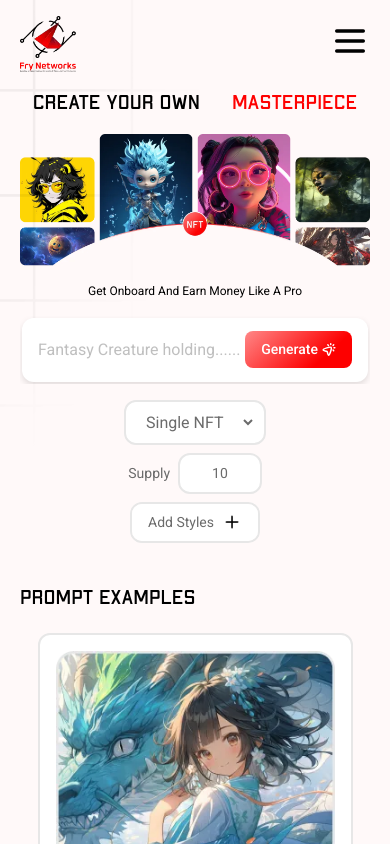
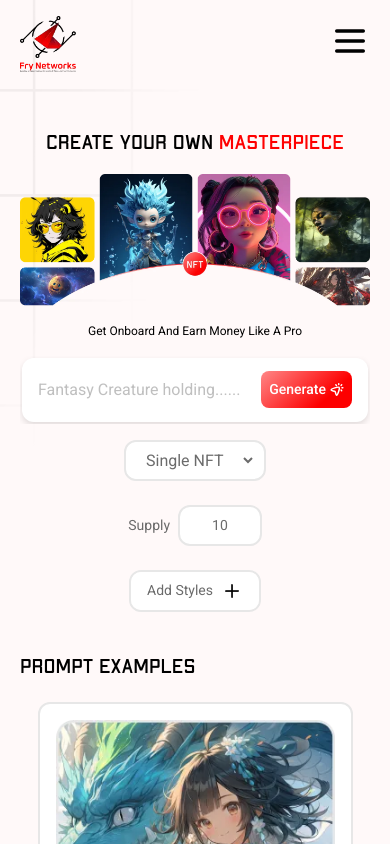
Before and after one commit to tahir-rafique/NFT-ALGO, a React (Vite) app: page /create-nft-page in a window 390 px wide. Shown: the top 844 px of the page. Built offline with nearby package versions, Linux system fonts and the light colour scheme.

Commit message:
create nft page responsiveness fixed

```diff
--- a/src/pages/CreateNFTpage.jsx
+++ b/src/pages/CreateNFTpage.jsx
@@ -16,14 +16,13 @@ const CreateNFTpage = () => {
         <>
             <Navbar />
             <div className='flex justify-center'>
-                <div className='container mx-auto  max-sm:px-5 sm:px-12 lg:px-20 '>
+                <div className='container mx-auto  max-sm:px-5 sm:px-12 lg:px-20 pt-10'>
 
                     {/* Hero Section */}
                     <div className='hero-wraper flex flex-col gap-4'>
 
                         <div className='flex gap-8 justify-center '>
-                            <h2>Create your own</h2>
-                            <h2 className='text-main'>masterpiece</h2>
+                            <h2>Create your own <span className='text-main'>masterpiece </span> </h2>
 
                         </div>
                         <img src={banner} alt="" />
@@ -34,17 +33,17 @@ const CreateNFTpage = () => {
                         <div className='p-0.5'>
                             <div className="mx-auto rounded-xl flex justify-between items-center gap-4 px-4  py-5 bg-inverted drop-shadow-md relative z-40 w-full max-w-[800px]">
                                 <input className="font-secondary text-light w-full max-w-[600px] outline-none " placeholder="Fantasy Creature holding......" />
-                                <a href="#" className="absolute navbtn-size text-small navbtn-border font-medium background-grad text-inverted px-4 py-2 shrink-0 cursor-pointer flex gap-1 right-4 z-50 ">
+                                <a href="#" className="absolute navbtn-size text-small navbtn-border font-medium background-grad text-inverted max-md:px-2 px-4 py-2 shrink-0 cursor-pointer flex gap-1 right-4 z-50 ">
                                     <h6>Generate</h6>
                                     <img src={IconGenerate} alt="no img" />
                                 </a>
                             </div>
                         </div>
 
-                        <div className='w-full max-w-[600px]  mx-auto flex gap-2 justify-between items-center max-sm:flex-col '>
+                        <div className='w-full max-w-[600px]  mx-auto flex max-md:gap-6 gap-2 justify-between items-center max-sm:flex-col '>
                             <div className="border-2 border-boorder  rounded-xl pr-2 bg-inverted cursor-pointer">
 
-                                <select id='select-create-nft' className='w-full py-2.5 px-4 bg-inverted text-para-light font-secondary outline-none rounded-xl cursor-pointer'>
+                                <select id='select-create-nft' className='w-full py-2 md:py-2.5 px-4 bg-inverted text-para-light font-secondary outline-none rounded-xl cursor-pointer'>
                                     <option id='opt1' className='bg-inverted ' value='Single NFT'>Single NFT</option>
                                     <option id='opt2' className='bg-inverted' value='Collection'>Collection</option>
                                 </select>
@@ -64,7 +63,7 @@ const CreateNFTpage = () => {
 
                                 <button className='flex items-center gap-2 py-2 bg-inverted px-4 cursor-pointer'>
                                     <h6>Add Styles</h6>
-                                    <img src={addicon} alt="" className='size-5 text-para-light' />
+                                    <img src={addicon} alt="" className='size-5.5 text-para-light' />
                                 </button>
 
                             </div>
```
